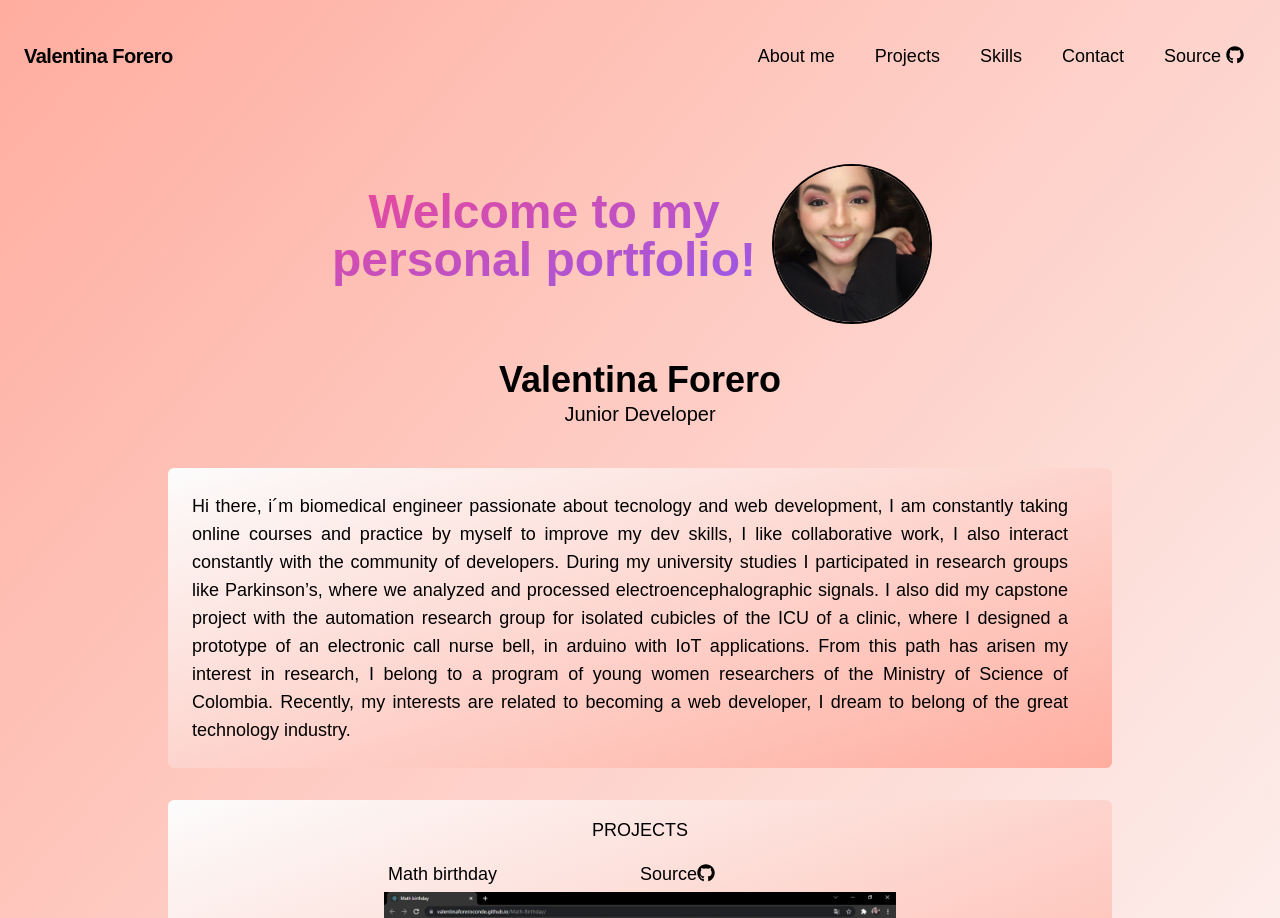
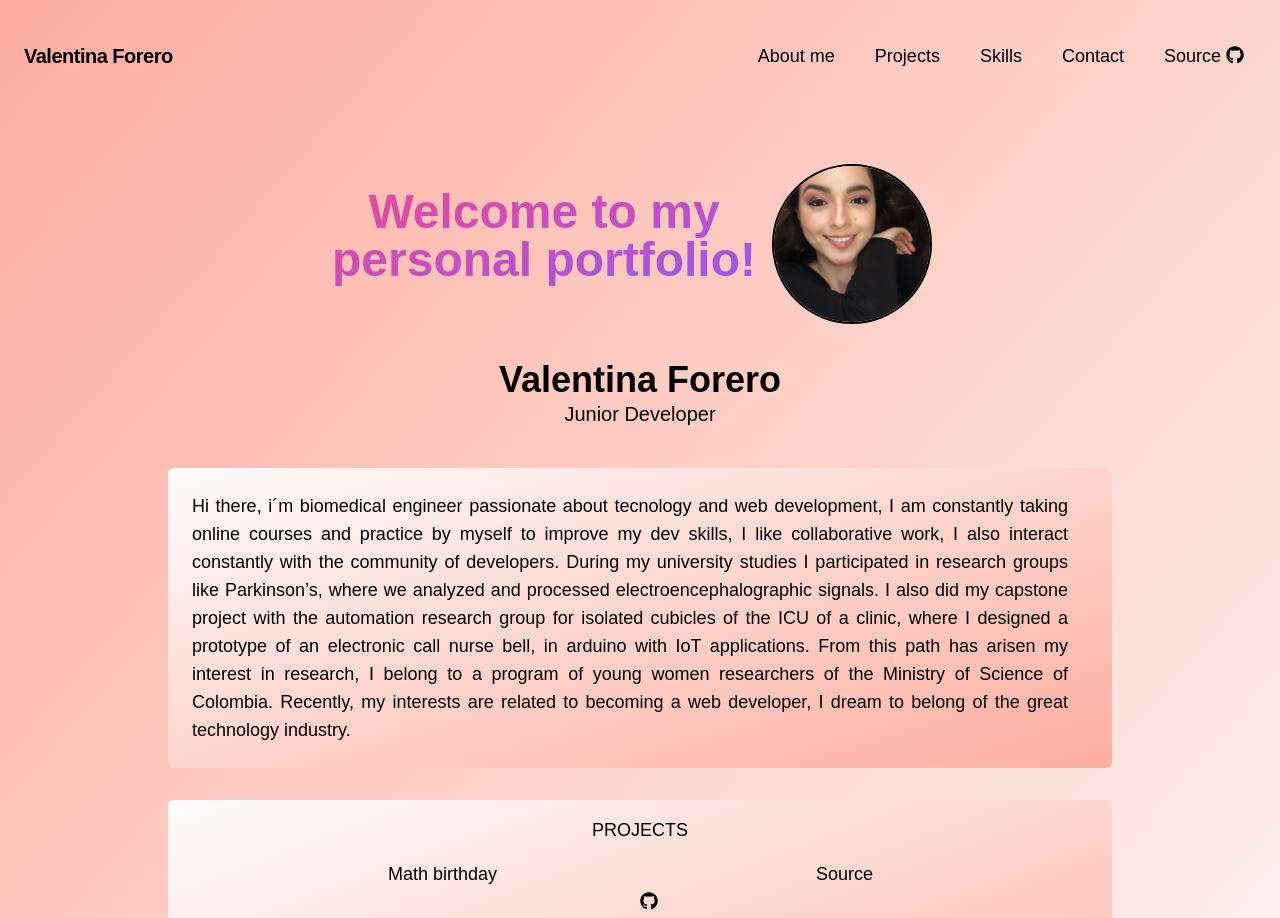
Before and after one commit to ValentinaForeroConde/Portfolio, a Next.js app: page / in a window 1280 px wide. Shown: the top 918 px of the page. Built offline with nearby package versions, Linux system fonts and the light colour scheme; a web font is replaced by a local one.

Commit message:
changes in source in file project

```diff
--- a/components/Projects.js
+++ b/components/Projects.js
@@ -60,7 +60,7 @@ class Projects extends Component {
             {projects.map((slide, index) => {
               return (
                 <div key={index}>
-                  <div className="flex flex-end text-lg m-1">
+                  <div className="flex justify-between text-lg m-1">
                   <p className={
                       index === this.state.currentSlide
                         ? "block w-full h-auto object-cover"
@@ -72,7 +72,7 @@ class Projects extends Component {
                           : "hidden"
                       }>
                       <Link  href={slide.url} >
-                        <a className="hover:bg-pink-200 text-black">Source<FontAwesomeIcon classNameName="text-black" icon={faGithub} /></a>
+                        <a className="hover:bg-pink-200 text-black ml-12 md:ml-44">Source <FontAwesomeIcon classNameName="text-black" icon={faGithub} /></a>
 
                       </Link>
                     </div>
```
